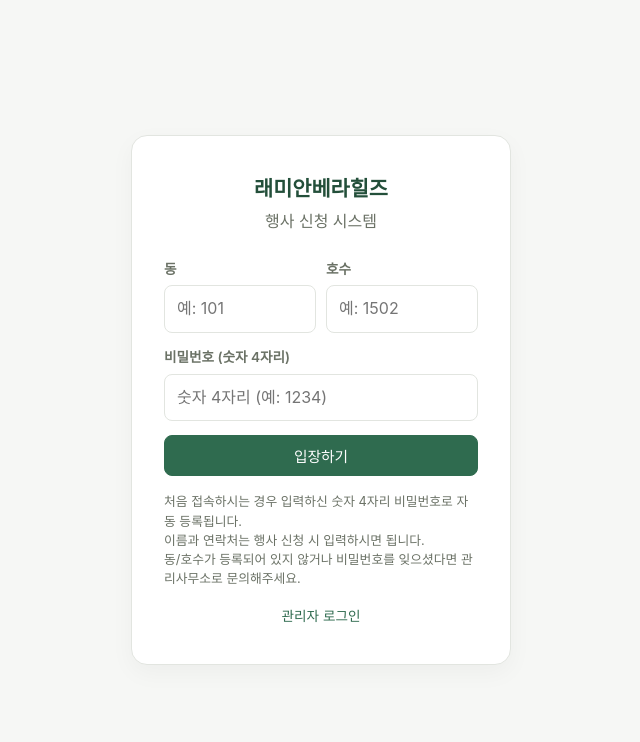
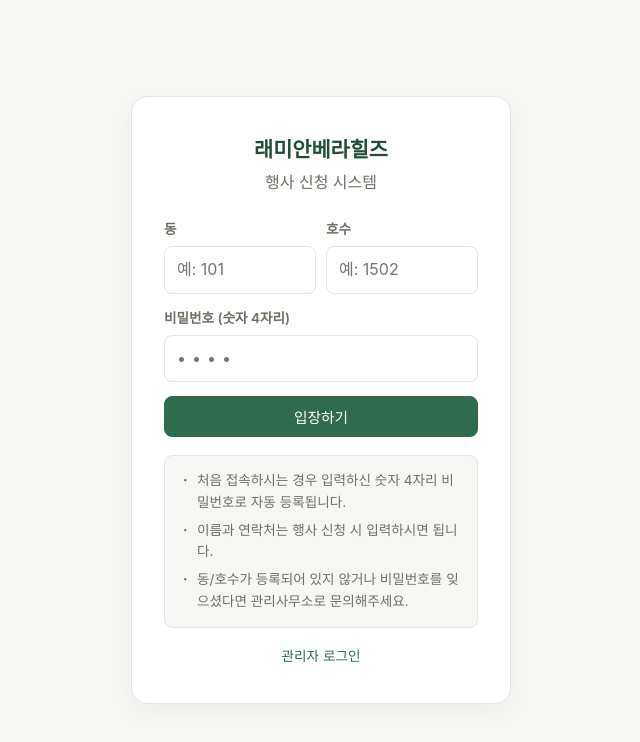
Before and after one commit to kimsojang28th-debug/vera, a React (Vite) app in the folder web/: page / in a window 1280 px wide. Shown: the top 742 px of the page, without its empty margins (319-959 px from the left). Built offline with nearby package versions, Linux system fonts and the light colour scheme; no server answers.

Commit message:
fix: 로그인 안내 디자인 개선, 비밀번호 유출 경고 근본 해결, 개인정보 동의 문구 수정

```diff
--- a/web/src/index.css
+++ b/web/src/index.css
@@ -88,7 +88,27 @@ a { color: var(--color-primary); text-decoration: none; }
 }
 .auth-card h1 { margin: 0 0 4px; font-size: 1.3rem; color: var(--color-primary-dark); text-align: center; }
 .auth-subtitle { margin: 0 0 24px; text-align: center; color: var(--color-muted); }
-.auth-hint { margin-top: 16px; font-size: 0.8rem; color: var(--color-muted); line-height: 1.5; }
+.auth-hint {
+  margin: 18px 0 0;
+  padding: 14px 16px;
+  list-style: none;
+  background: var(--color-bg);
+  border: 1px solid var(--color-border);
+  border-radius: 8px;
+  font-size: 0.85rem;
+  color: var(--color-muted);
+  line-height: 1.6;
+}
+.auth-hint li { position: relative; padding-left: 16px; }
+.auth-hint li + li { margin-top: 6px; }
+.auth-hint li::before {
+  content: '·';
+  position: absolute;
+  left: 2px;
+  color: var(--color-primary);
+  font-weight: 700;
+}
+.pin-input { letter-spacing: 6px; -webkit-text-security: disc; text-security: disc; }
 .admin-link { display: block; text-align: center; margin-top: 18px; font-size: 0.85rem; }
 
 .field { margin-bottom: 14px; display: flex; flex-direction: column; gap: 5px; }
--- a/web/src/pages/resident/EventDetail.jsx
+++ b/web/src/pages/resident/EventDetail.jsx
@@ -209,7 +209,7 @@ export default function EventDetail() {
 
           <label className="checkbox-row">
             <input type="checkbox" checked={agreed} onChange={(e) => setAgreed(e.target.checked)} />
-            (필수) 개인정보 수집·이용에 동의합니다. 수집항목: 동/호수, 이름, 연락처 / 목적: 행사 신청·운영 / 보유기간: 행사 종료 후 1년
+            (필수) 개인정보 수집·이용에 동의합니다. 수집항목: 동/호수, 이름, 연락처 / 목적: 행사 신청·운영
           </label>
 
           {error && <p className="form-error">{error}</p>}
--- a/web/src/pages/resident/Login.jsx
+++ b/web/src/pages/resident/Login.jsx
@@ -70,8 +70,9 @@ export default function Login() {
             <label htmlFor="password">비밀번호 (숫자 4자리)</label>
             <input
               id="password"
-              type="password"
-              placeholder="숫자 4자리 (예: 1234)"
+              type="text"
+              className="pin-input"
+              placeholder="••••"
               value={form.password}
               onChange={(e) => updatePassword(e.target.value)}
               inputMode="numeric"
@@ -88,11 +89,11 @@ export default function Login() {
           </button>
         </form>
 
-        <p className="auth-hint">
-          처음 접속하시는 경우 입력하신 숫자 4자리 비밀번호로 자동 등록됩니다.<br />
-          이름과 연락처는 행사 신청 시 입력하시면 됩니다.<br />
-          동/호수가 등록되어 있지 않거나 비밀번호를 잊으셨다면 관리사무소로 문의해주세요.
-        </p>
+        <ul className="auth-hint">
+          <li>처음 접속하시는 경우 입력하신 숫자 4자리 비밀번호로 자동 등록됩니다.</li>
+          <li>이름과 연락처는 행사 신청 시 입력하시면 됩니다.</li>
+          <li>동/호수가 등록되어 있지 않거나 비밀번호를 잊으셨다면 관리사무소로 문의해주세요.</li>
+        </ul>
 
         <a className="admin-link" href="/admin/login">관리자 로그인</a>
       </div>
```
